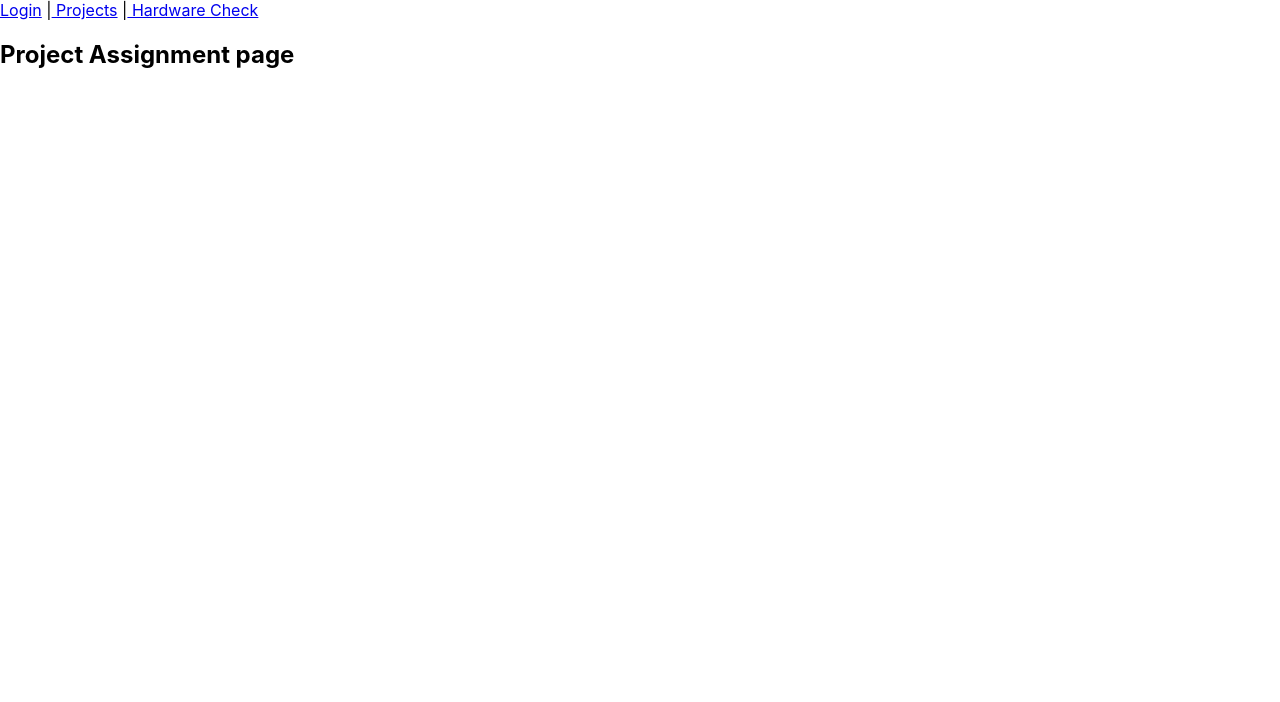
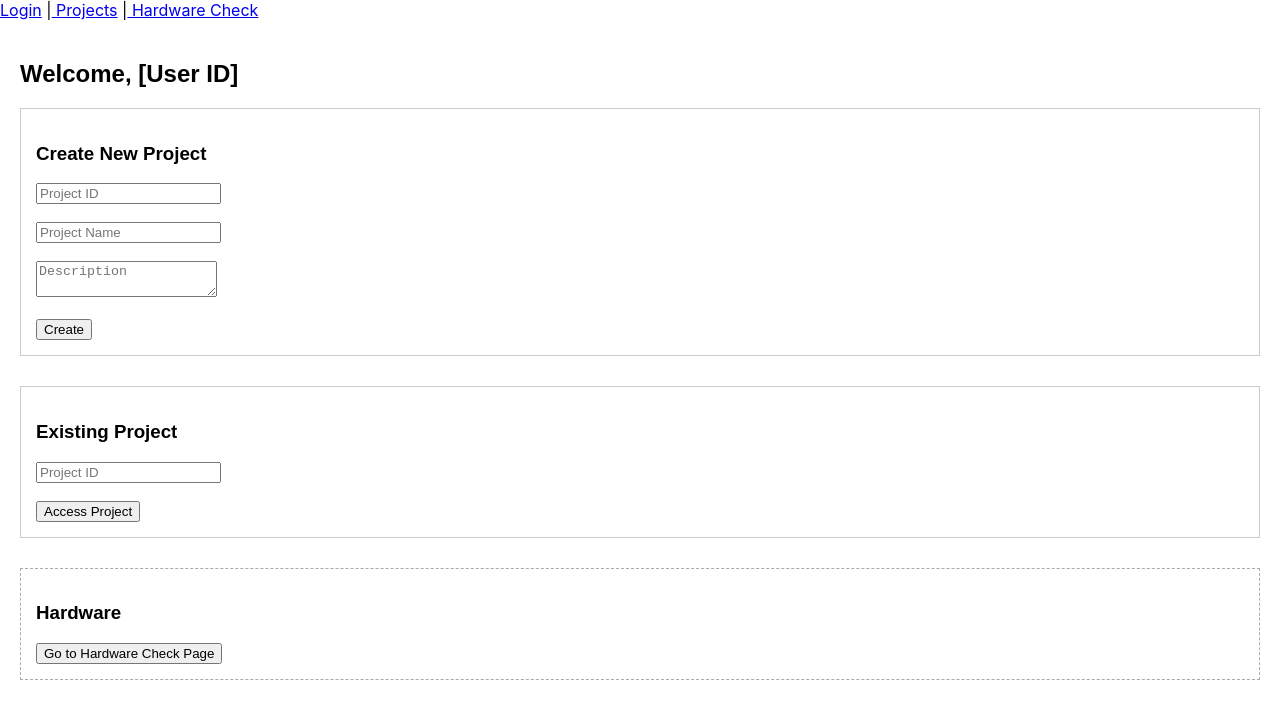
Before and after one commit to tesi123/byteclub, a React (Create React App) app in the folder byteclub/: page /projects in a window 1280 px wide. Shown: the top 702 px of the page. Built offline with nearby package versions, Linux system fonts and the light colour scheme.

Commit message:
Add Projects page with create/access/hardware features

```diff
--- a/byteclub/src/pages/Projects.js
+++ b/byteclub/src/pages/Projects.js
@@ -1,5 +1,79 @@
+import React, { useState } from 'react';
+import { useNavigate } from 'react-router-dom';
+
 function Projects() {
-  return (<h2>Project Assignment page</h2>);
+  const navigate = useNavigate();
+
+  // State for new project input fields
+  const [newProject, setNewProject] = useState({
+    id: '',
+    name: '',
+    description: ''
+  });
+
+  // State for existing project access
+  const [existingProjectId, setExistingProjectId] = useState('');
+
+  // Handle creating a new project
+  const handleCreate = () => {
+    console.log('Creating project:', newProject);
+    // TODO: Add API request to backend if needed
+  };
+
+  // Handle accessing an existing project
+  const handleAccess = () => {
+    console.log('Accessing project:', existingProjectId);
+    navigate(`/project/${existingProjectId}`);
+  };
+
+  // Navigate to Hardware Check page
+  const handleHardwareCheck = () => {
+    navigate('/hardwarecheck');
+  };
+
+  return (
+    <div style={{ padding: '20px', fontFamily: 'Arial, sans-serif' }}>
+      <h2>Welcome, [User ID]</h2>
+
+      {/* Create New Project Section */}
+      <div style={{ border: '1px solid #ccc', padding: '15px', marginBottom: '30px' }}>
+        <h3>Create New Project</h3>
+        <input
+          placeholder="Project ID"
+          value={newProject.id}
+          onChange={(e) => setNewProject({ ...newProject, id: e.target.value })}
+        /><br /><br />
+        <input
+          placeholder="Project Name"
+          value={newProject.name}
+          onChange={(e) => setNewProject({ ...newProject, name: e.target.value })}
+        /><br /><br />
+        <textarea
+          placeholder="Description"
+          value={newProject.description}
+          onChange={(e) => setNewProject({ ...newProject, description: e.target.value })}
+        /><br /><br />
+        <button onClick={handleCreate}>Create</button>
+      </div>
+
+      {/* Access Existing Project Section */}
+      <div style={{ border: '1px solid #ccc', padding: '15px', marginBottom: '30px' }}>
+        <h3>Existing Project</h3>
+        <input
+          placeholder="Project ID"
+          value={existingProjectId}
+          onChange={(e) => setExistingProjectId(e.target.value)}
+        /><br /><br />
+        <button onClick={handleAccess}>Access Project</button>
+      </div>
+
+      {/* Hardware Navigation Section */}
+      <div style={{ border: '1px dashed #aaa', padding: '15px' }}>
+        <h3>Hardware</h3>
+        <button onClick={handleHardwareCheck}>Go to Hardware Check Page</button>
+      </div>
+    </div>
+  );
 }
 
 export default Projects;
```
